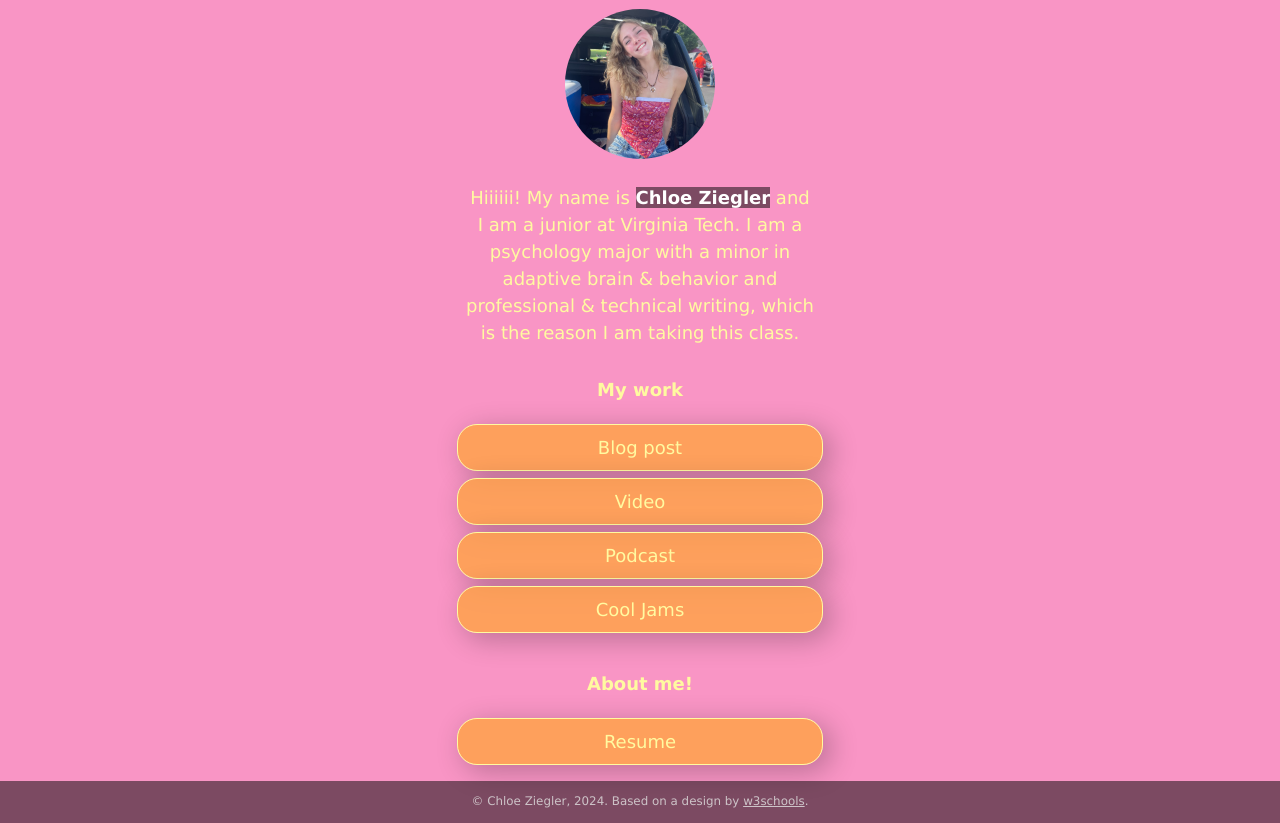
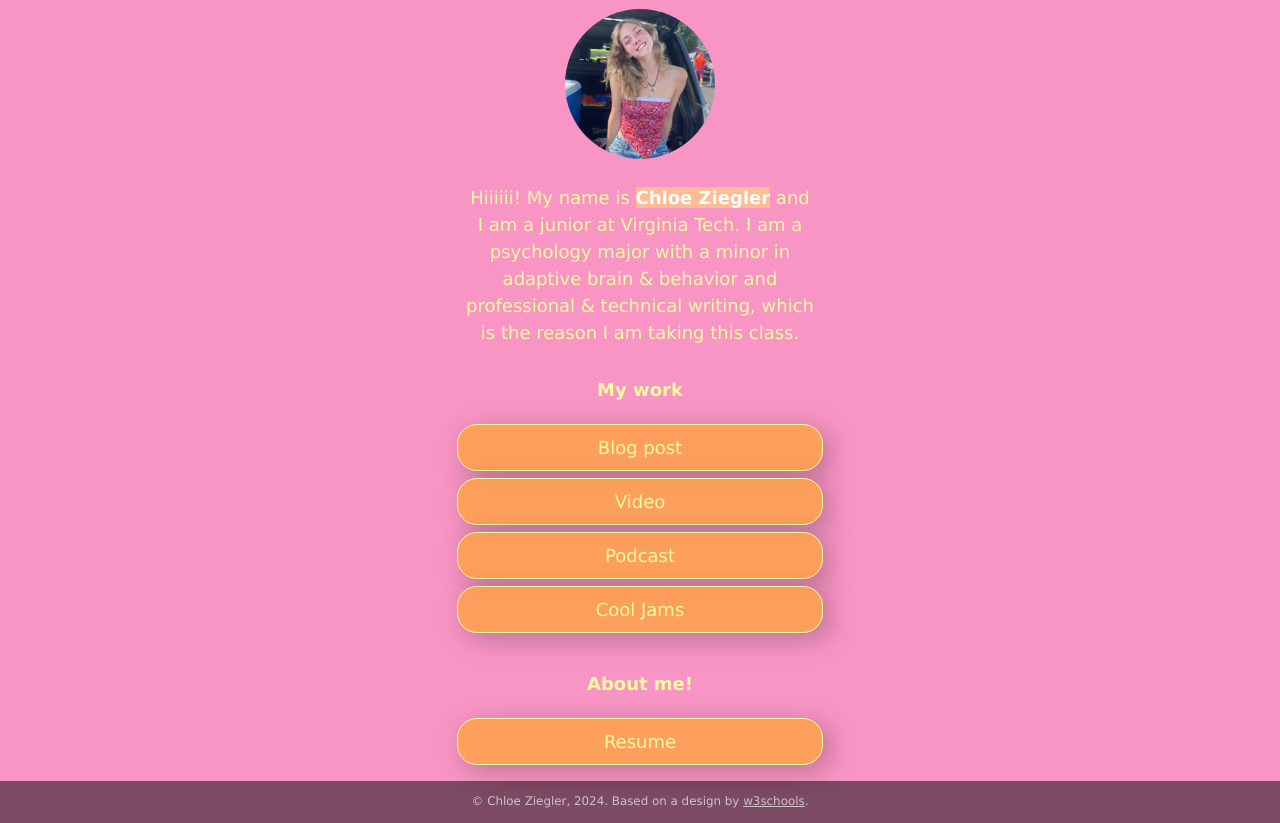
Before and after one commit to chloeziegler/chloeziegler.github.io, a plain HTML site: page index.html in a window 1280 px wide. Drawn offline with Linux system fonts and the light colour scheme.

Commit message:
changed highlight color to orange

```diff
--- a/css/ziegler.css
+++ b/css/ziegler.css
@@ -89,7 +89,7 @@ img {
 }
 
 .name strong {
-    background-color: rgba(0, 0, 0, 0.50);
+    background-color: rgba(255, 198, 137, 0.8);
 }
 
 .section-header {
```
